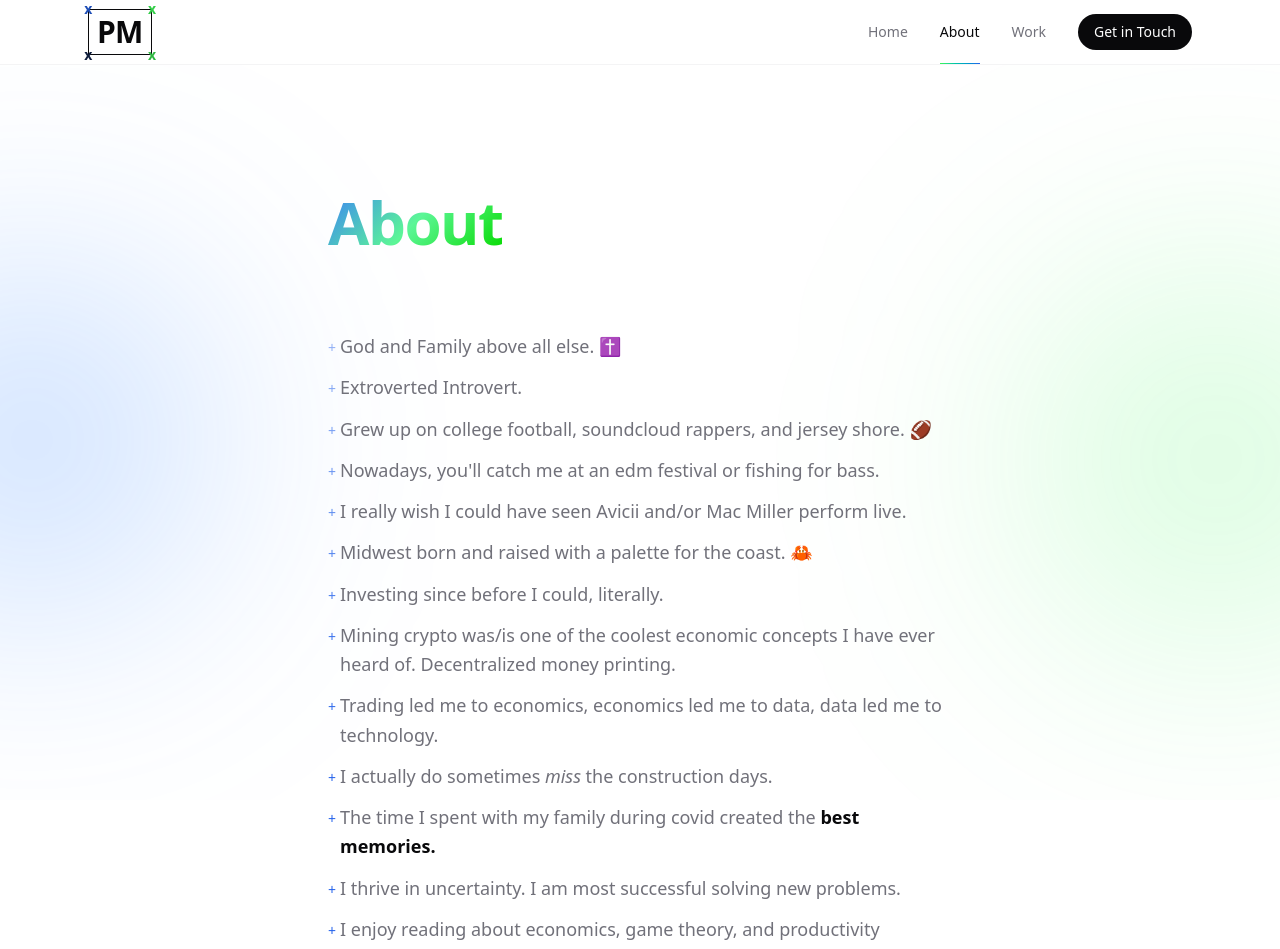
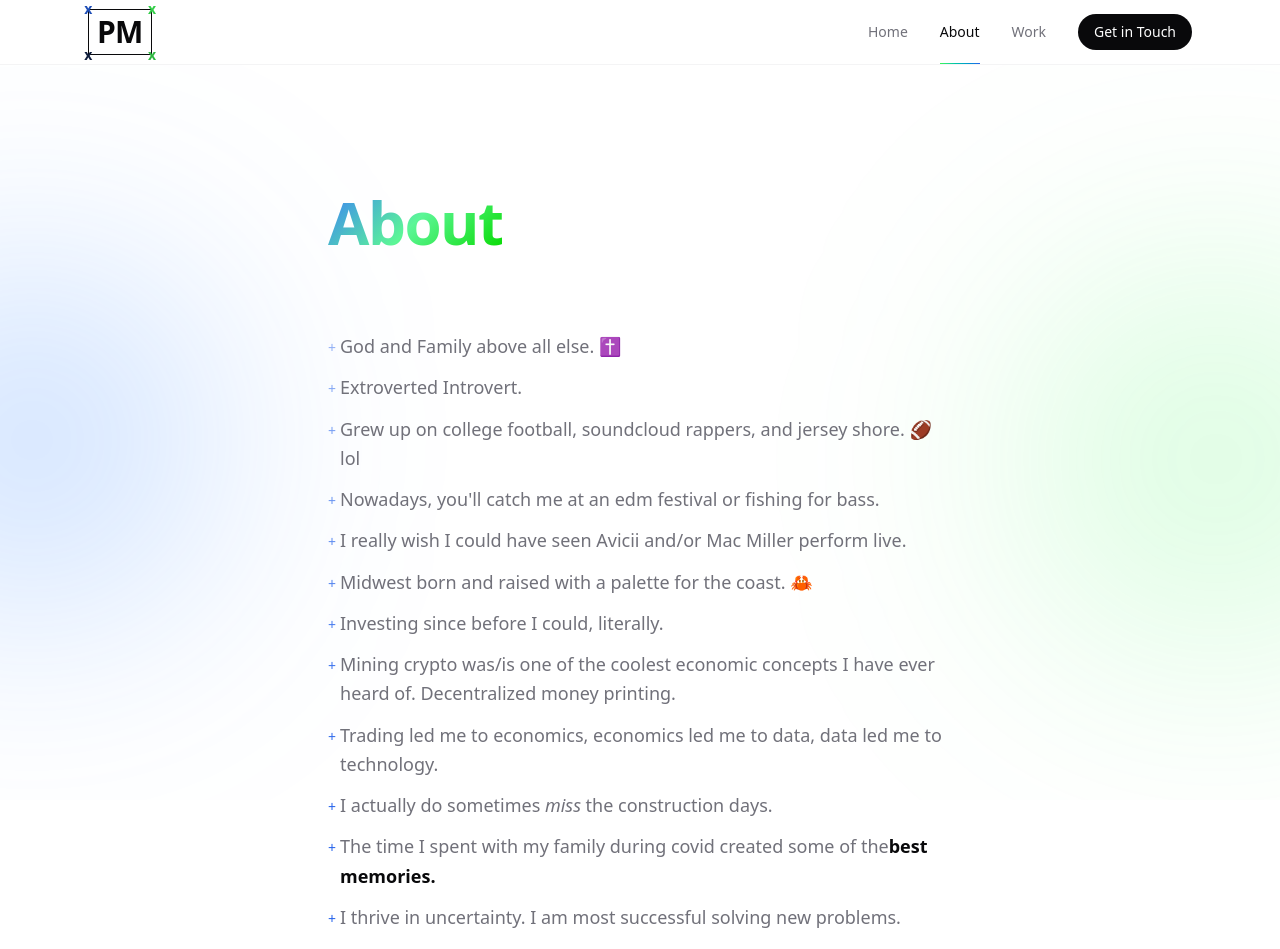
Before and after one commit to dr-pablo/gd-paulymurph, a Next.js app: page /about in a window 1280 px wide. Shown: the top 949 px of the page. Built offline with nearby package versions, Linux system fonts and the light colour scheme.

Commit message:
add about content

```diff
--- a/app/about/page.tsx
+++ b/app/about/page.tsx
@@ -8,7 +8,7 @@ export const metadata: Metadata = {
 const lines = [
   <>God and Family above all else. ✝️</>,
   <>Extroverted Introvert.</>,
-  <>Grew up on college football, soundcloud rappers, and jersey shore. 🏈</>,
+  <>Grew up on college football, soundcloud rappers, and jersey shore. 🏈 lol</>,
   <>Nowadays, you'll catch me at an edm festival or fishing for bass.</>,
   <>I really wish I could have seen Avicii and/or Mac Miller perform live.</>,
   <>Midwest born and raised with a palette for the coast. 🦀</>,
@@ -16,7 +16,7 @@ const lines = [
   <>Mining crypto was/is one of the coolest economic concepts I have ever heard of. Decentralized money printing.</>,
   <>Trading led me to economics, economics led me to data, data led me to technology.</>,
   <>I actually do sometimes <span className="italic">miss</span> the construction days.</>,
-  <>The time I spent with my family during covid created the <span className="font-semibold text-foreground">best memories.</span></>,
+  <>The time I spent with my family during covid created some of the<span className="font-semibold text-foreground">best memories.</span></>,
   <>I thrive in uncertainty. I am most successful solving new problems.</>,
   <>I enjoy reading about economics, game theory, and productivity hacking.</>,
   <>Health and Fitness have been a passion for a long time, talk to me about your stack!</>,
```
